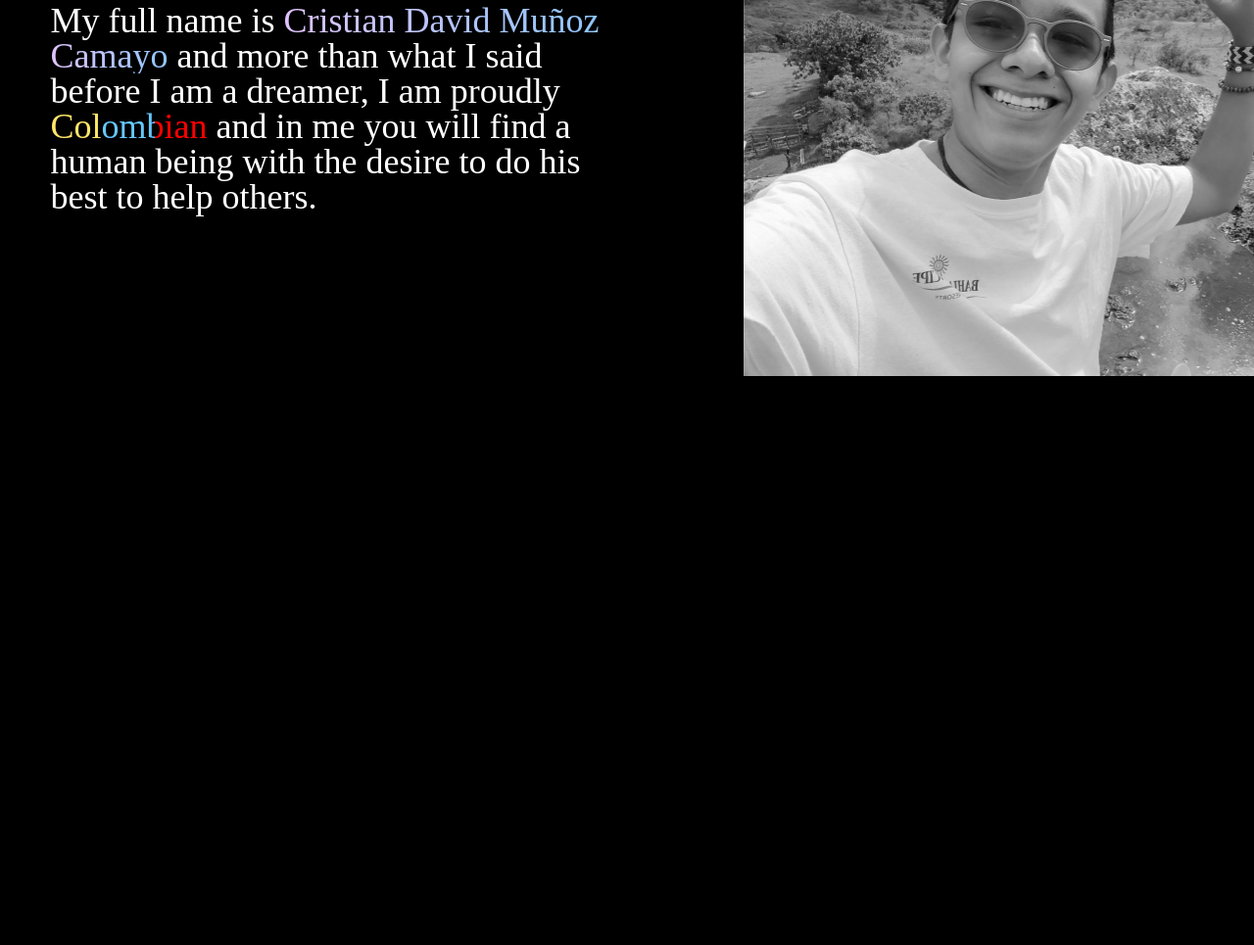
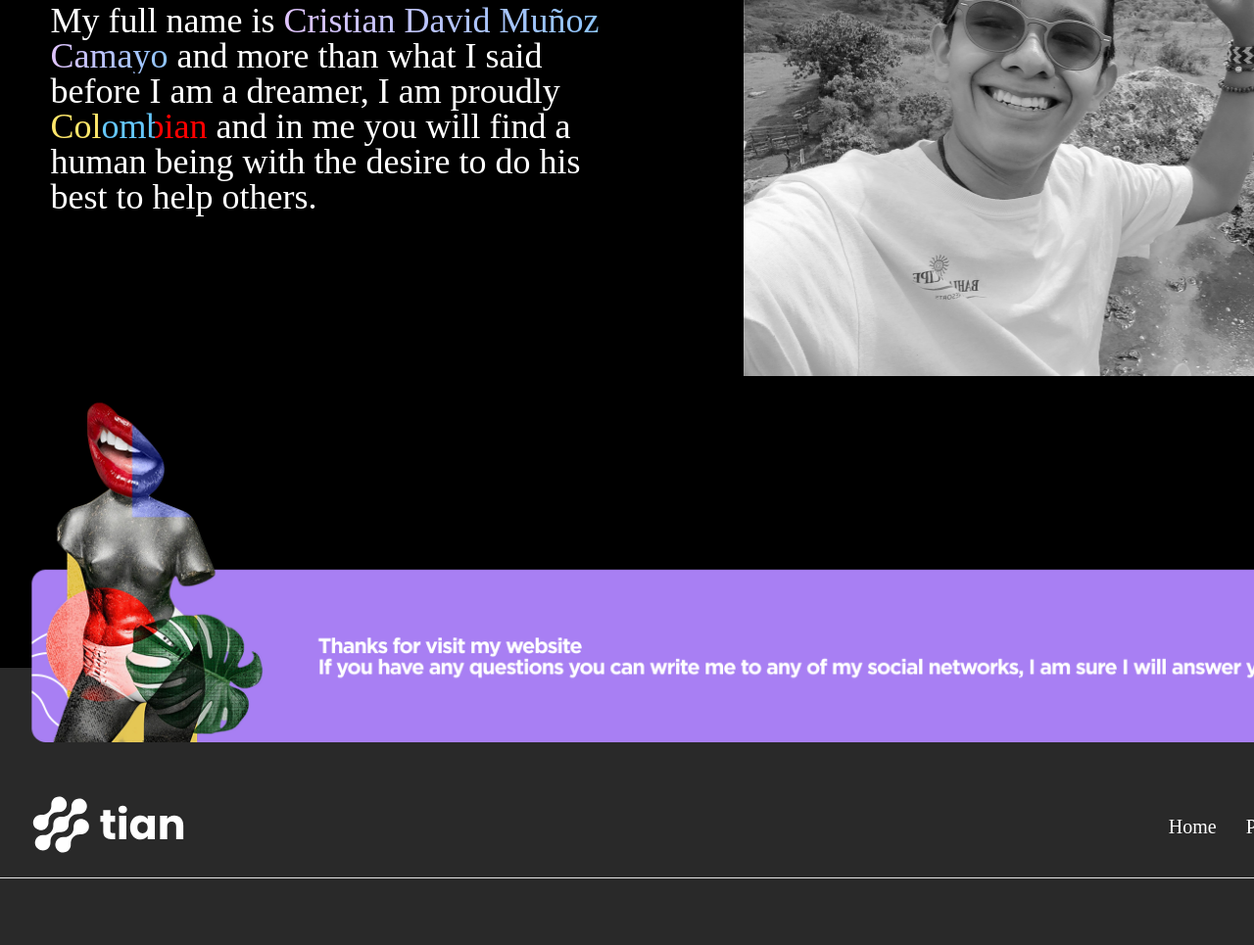
Before and after one commit to kwkscream/ProductDesignerWebsite, a plain HTML site: page index.html in a window 1280 px wide. Shown: the part 6107-7072 px from the top of the page at 98% size. Before the commit the page ends 6725 px from the top, so only its background shows below. Drawn offline with Linux system fonts and the light colour scheme; a web font is replaced by a local one.

Commit message:
added footer

```diff
--- a/index.html
+++ b/index.html
@@ -7,7 +7,7 @@
     <link rel="stylesheet" href="src/style/css/style.css" />
   </head>
   <body>
-    <header class="header">
+    <header id="start" class="header">
       <div class="container">
         <div class="header__inner">
           <div class="logo-img">
@@ -102,7 +102,7 @@
     </section>
 
 
-    <section class="portfolio">
+    <section id="portfolio" class="portfolio">
       <div class="container">
         <h2 class="text-header">PORTFOLIO</h2>
         <div class="portfolio__inner">
@@ -275,7 +275,7 @@
     </section>
 
 
-    <section class="skills">
+    <section id="skills" class="skills">
       <div class="container">
 
         <div class="skills__inner">
@@ -343,7 +343,7 @@
     </section>
 
 
-    <section class="bottom">
+    <section id="about-me" class="bottom">
       <div class="container">
         <div class="bottom__inner">
           <div class="cards">
@@ -382,7 +382,7 @@
                 <img src="src/img/kid.jpg" class="kid-img" alt="">
               </div>
             </div>
-            <div class="card">
+            <div class="card card-relative">
               <div class="card-text">
                 <p>My full name is <span class="purple-blue">Cristian David Muñoz </span> <br>
                   <span class="purple-blue">Camayo</span> and more than what I said <br>
@@ -395,10 +395,35 @@
               <div class="card-image">
                 <img src="src/img/man.jpg" class="man-img" alt="">
               </div>
+              <div class="footer-banner">
+                <img  class="footer-banner" src="src/img/frame_footer.png" alt="">
+              </div>
             </div>
           </div>
         </div>
       </div>
+
     </section>
+
+
+    <footer class="footer">
+      <div class="container">
+        <div class="footer__inner">
+
+          <div class="footer-logo">
+            <a href="#"><img src="src/icons/logo.svg" alt=""></a>
+          </div>
+          <div class="footer-nav">
+            <ul>
+              <li><a href="#">Home</a></li>
+              <li><a href="#">Portfolio</a></li>
+              <li><a href="#">Skills</a></li>
+              <li><a href="#">About Me</a></li>
+            </ul>
+          </div>
+        </div>
+      </div>
+      <div class="footer-line"></div>
+    </footer>
   </body>
 </html>
--- a/src/style/css/style.css
+++ b/src/style/css/style.css
@@ -456,7 +456,7 @@ body {
 
 .bottom {
   padding-top: 200px;
-  padding-bottom: 230px;
+  padding-bottom: 294px;
 }
 
 .bottom__inner {
@@ -464,12 +464,6 @@ body {
   justify-content: center;
   align-items: center;
 }
-
-/* .bottom__inner .cards .card .card-image img,
-.bottom__inner .cards .card-reverse .card-image img {
-  width: 762px;
-  height: 530px;
-} */
 
 .bottom__inner .cards .card .card-image .baby-img {
   width: 746px;
@@ -598,3 +592,61 @@ body {
   background-clip: text;
   color: transparent;
 }
+
+.bottom__inner .cards .card-relative {
+  position: relative;
+}
+
+.bottom .footer-banner img {
+  width: 1530px;
+}
+
+.bottom .footer-banner {
+  display: flex;
+  justify-content: center;
+  align-items: center;
+  position: absolute;
+  bottom: -185px;
+}
+
+.footer {
+  background: #292929;
+  height: 283px;
+}
+
+.footer .footer__inner {
+  display: flex;
+  justify-content: space-between;
+  align-items: center;
+  transform: translateY(130px);
+}
+
+.footer__inner .footer-logo a img {
+  width: 164px;
+  height: 60px;
+  position: relative;
+  transform: translateX(30px);
+}
+
+.footer__inner .footer-nav ul {
+  display: flex;
+  list-style: none;
+  gap: 30px;
+}
+
+.footer__inner .footer-nav ul li {
+  display: inline-block;
+}
+
+.footer__inner .footer-nav ul li a {
+  font-family: "Gotham";
+  font-size: 20px;
+  line-height: 100%;
+  letter-spacing: -5%;
+  color: #fff;
+}
+
+.footer-line {
+  border-bottom: 1px solid #e6e6e6;
+  transform: translateY(150px);
+}
```
Also changed, not shown: src/img/frame_footer.png (added).
